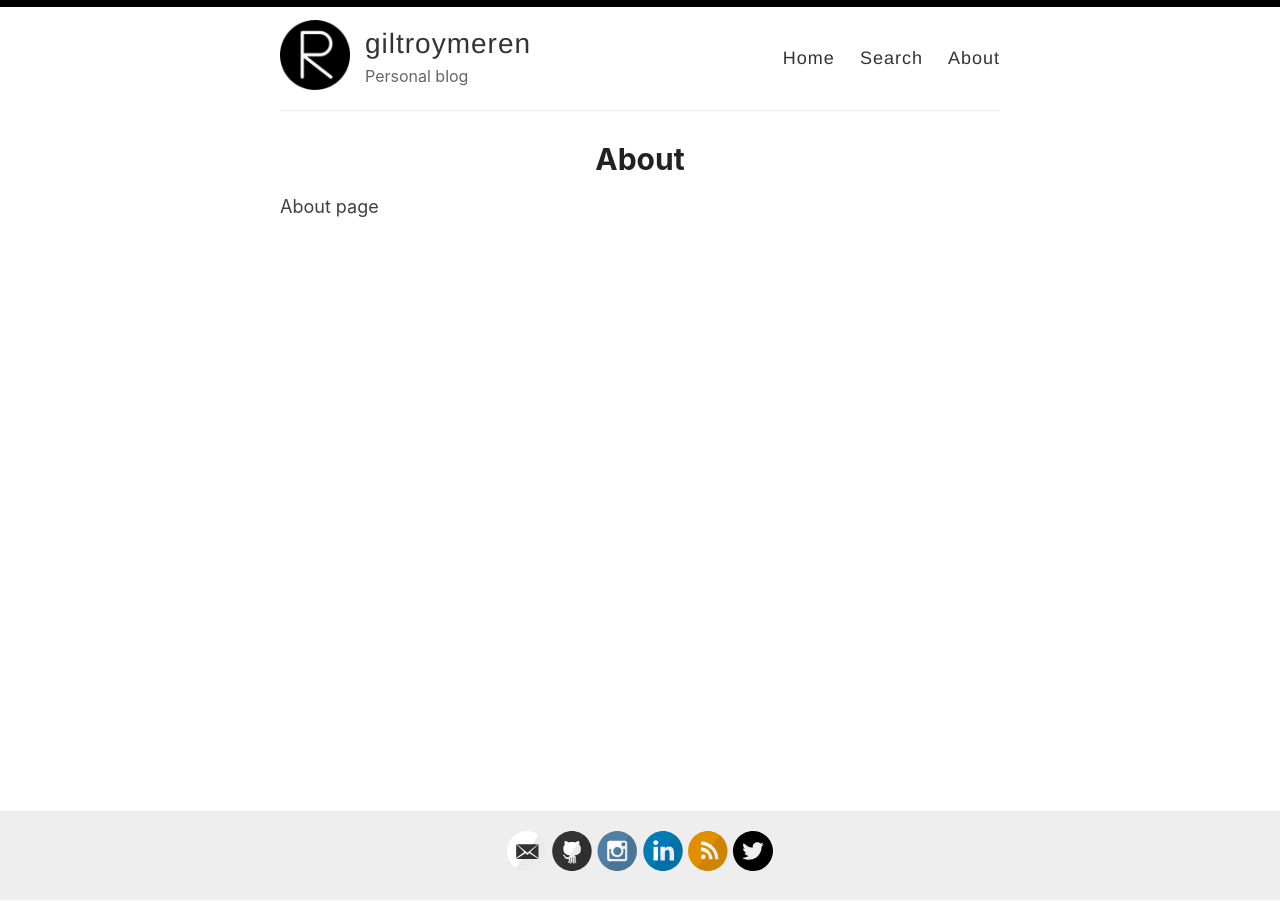
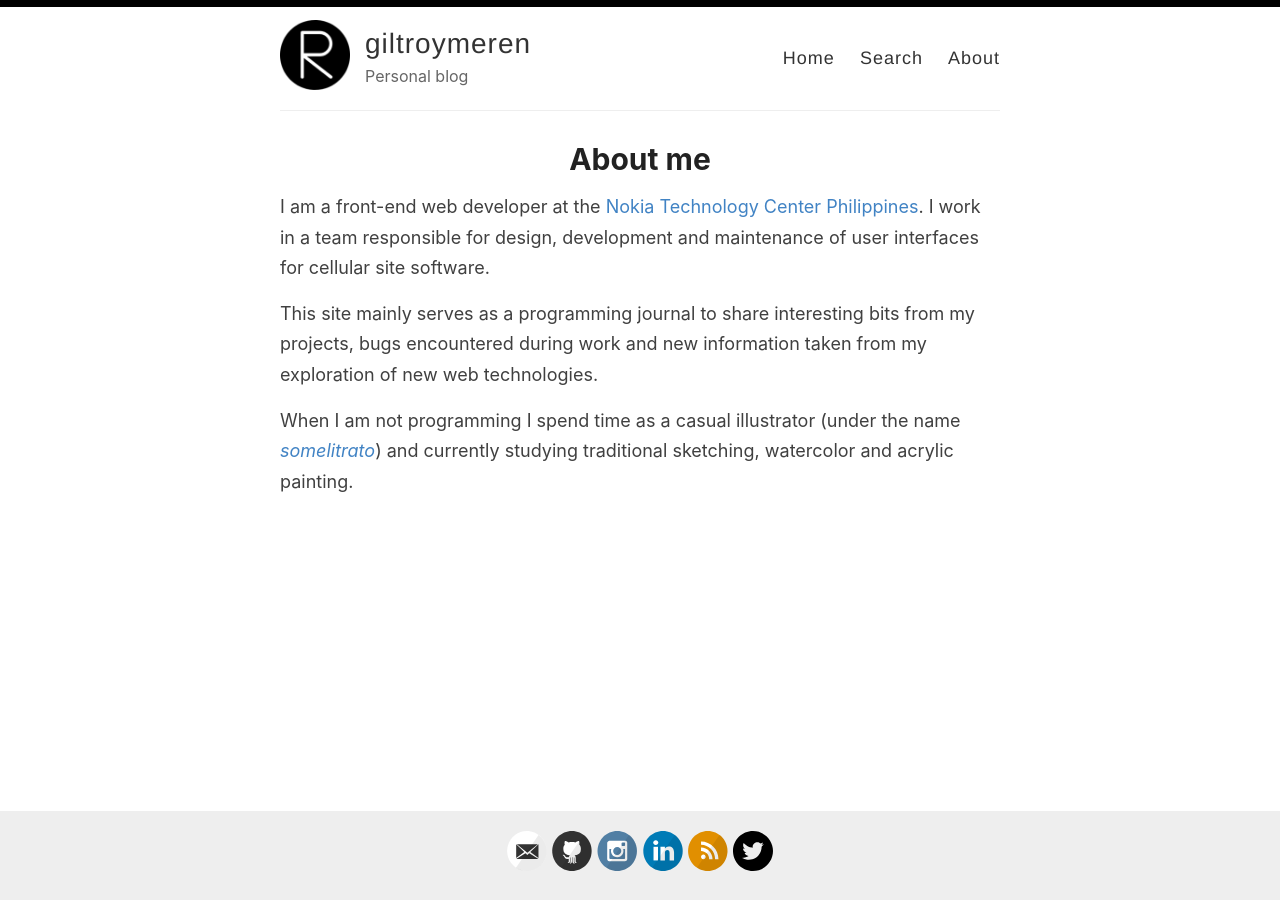
Before and after one commit to giltroymeren/giltroymeren.github.io, a Jekyll site: the page built from _pages/about.md, in a window 1280 px wide. Built offline with Jekyll 4.4.1, drawn with Linux system fonts in a browser that asks for light colours.

Commit message:
[PAGE] Added about

```diff
--- a/_pages/about.md
+++ b/_pages/about.md
@@ -1,7 +1,11 @@
 ---
 layout: page
-title: About
+title: About me
 permalink: /about/
 ---
 
-About page
+I am a front-end web developer at the [Nokia Technology Center Philippines](https://www.linkedin.com/company/networklabs-inc-a-joint-venture-of-nokia-siemens-networks-). I work in a team responsible for design, development and maintenance of user interfaces for cellular site software.
+
+This site mainly serves as a programming journal to share interesting bits from my projects, bugs encountered during work and new information taken from my exploration of new web technologies.
+
+When I am not programming I spend time as a casual illustrator (under the name [*somelitrato*](https://somelitrato.tumblr.com/)) and currently studying traditional sketching, watercolor and acrylic painting.
```
